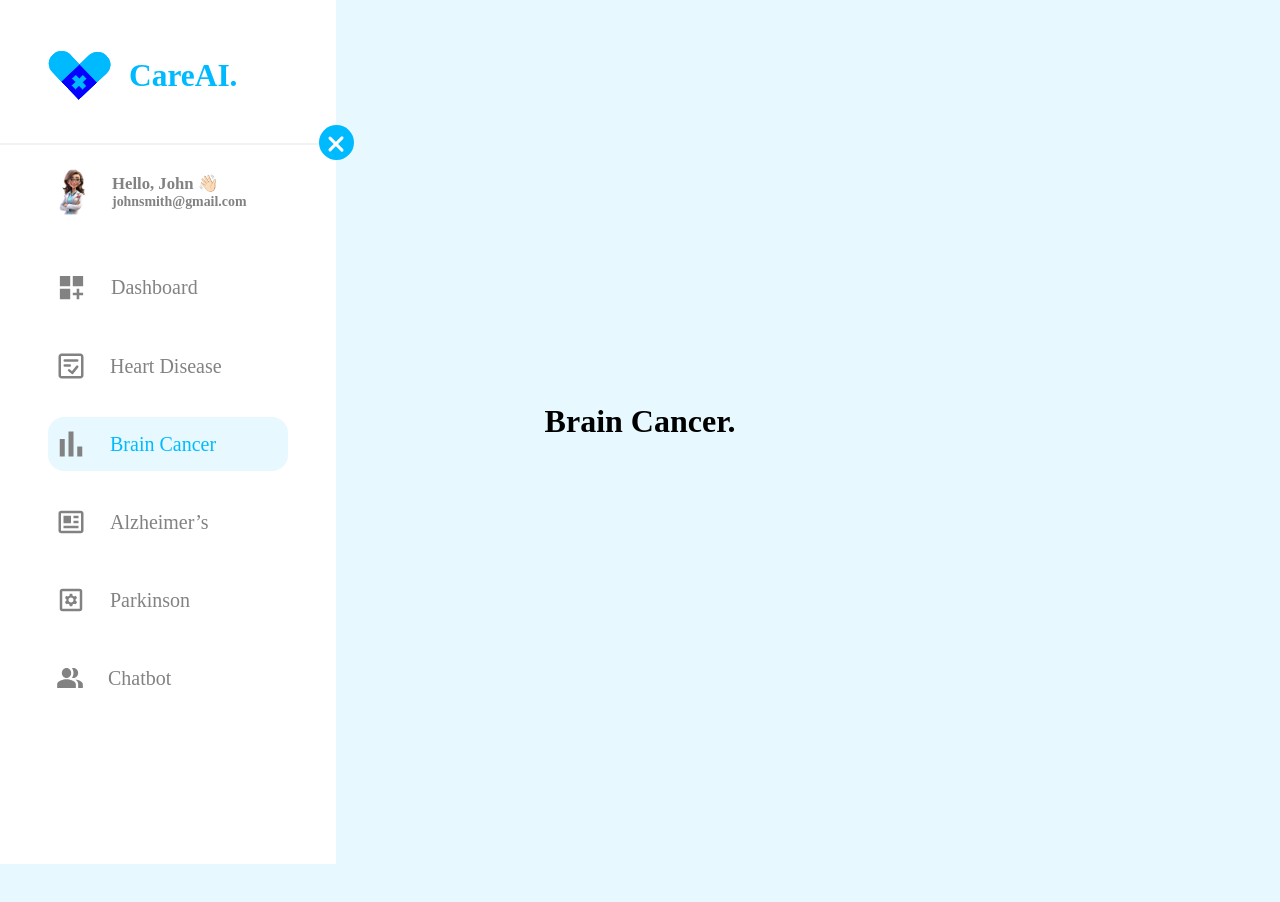
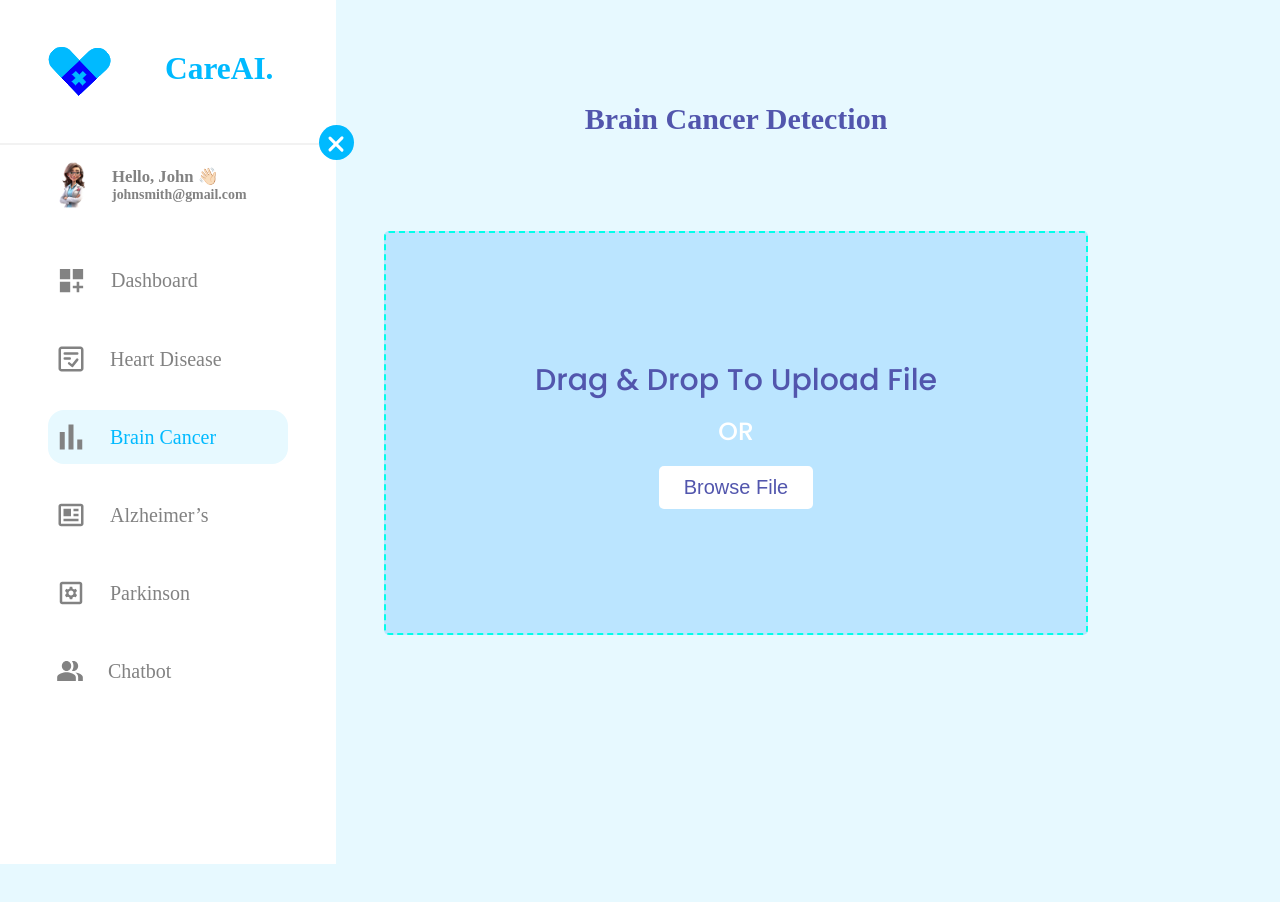
Before and after one commit to Chebil-Ilef/CareAI, a React (Create React App) app: page /BrainCancer in a window 1280 px wide. Before the commit the page ends 864 px from the top, so only its background shows below. Built offline with nearby package versions, Linux system fonts and the light colour scheme; a web font is replaced by a local one.

Commit message:
feat: input file frontend

```diff
--- a/package.json
+++ b/package.json
@@ -2,6 +2,7 @@
   "name": "tutorial-sidebar",
   "version": "0.1.0",
   "private": true,
+  "proxy":"http://localhost:5000",
   "dependencies": {
     "@testing-library/jest-dom": "^5.16.5",
     "@testing-library/react": "^13.4.0",
--- a/src/pages/ALzheimers.jsx
+++ b/src/pages/ALzheimers.jsx
@@ -1,11 +1,96 @@
-import React from "react";
+import React, { useState, useEffect } from 'react';
+import './FileInput.css'; // Import your CSS file
 
 const Alzheimers = () => {
-    return (
-        <div>
-            <h1>Alzheimer’s.</h1>
+  const [isDragging, setIsDragging] = useState(false);
+  const [file, setFile] = useState(null);
+  const [result, setResult] = useState(null);
+  const [error, setError] = useState(null); // Add error state
+
+  useEffect(() => {
+    if (file) {
+      // Check if the file is an image
+      if (!file.type.startsWith('image')) {
+        setError('Please upload an image file.'); // Set error message
+        return; // Don't proceed with fetch request
+      }
+
+      const formData = new FormData();
+      formData.append('imagefile', file);
+
+      fetch('http://localhost:5000/alzheimers', {
+        method: 'POST',
+        body: formData
+      })
+      .then(response => response.json())
+      .then(data => {
+        setResult(data.result);
+        setError(null); // Clear error message
+      })
+      .catch(error => console.error('Error:', error));
+    }
+  }, [file]);
+
+  const handleDragOver = (e) => {
+    e.preventDefault();
+    setIsDragging(true);
+  };
+
+  const handleDragLeave = () => {
+    setIsDragging(false);
+  };
+
+  const handleDrop = (e) => {
+    e.preventDefault();
+    setIsDragging(false);
+    const droppedFile = e.dataTransfer.files[0];
+    setFile(droppedFile);
+  };
+
+  const handleFileChange = (e) => {
+    const selectedFile = e.target.files[0];
+    setFile(selectedFile);
+  };
+  return (
+    <>
+    <h2> Alzheimer's Detection</h2>
+
+    <div className="container">
+
+      <div
+        className={`drag-area ${isDragging ? 'active' : ''}`}
+        onDragOver={handleDragOver}
+        onDragLeave={handleDragLeave}
+        onDrop={handleDrop}
+      >
+
+        <div className="icon">
+          <i className="fas fa-cloud-upload-alt"></i>
         </div>
-    );
+        <header>Drag & Drop to Upload File</header>
+        <span>OR</span>
+        <button onClick={() => document.querySelector('input[type="file"]').click()}>Browse File</button>
+        <input type="file" hidden onChange={handleFileChange} />
+      </div>
+
+
+    </div>
+    <div className="result-container">
+    {error ? (
+      <p style={{ color: 'red' }}>{error}</p>
+    ) : (
+      result && (
+        <>
+          <h3>Result:</h3>
+          <p>{result}</p>
+        </>
+      )
+    )}
+
+      </div>
+    </>
+  );
+
 };
 
 export default Alzheimers;
--- a/src/pages/BrainCancer.jsx
+++ b/src/pages/BrainCancer.jsx
@@ -1,11 +1,96 @@
-import React from "react";
+import React, { useState, useEffect } from 'react';
+import './FileInput.css'; // Import your CSS file
 
 const BrainCancer = () => {
-    return (
-        <div>
-            <h1>Brain Cancer.</h1>
+  const [isDragging, setIsDragging] = useState(false);
+  const [file, setFile] = useState(null);
+  const [result, setResult] = useState(null);
+  const [error, setError] = useState(null); // Add error state
+
+  useEffect(() => {
+    if (file) {
+      // Check if the file is an image
+      if (!file.type.startsWith('image')) {
+        setError('Please upload an image file.'); // Set error message
+        return; // Don't proceed with fetch request
+      }
+
+      const formData = new FormData();
+      formData.append('imagefile', file);
+
+      fetch('http://localhost:5000/brain', {
+        method: 'POST',
+        body: formData
+      })
+      .then(response => response.json())
+      .then(data => {
+        setResult(data.result);
+        setError(null); // Clear error message
+      })
+      .catch(error => console.error('Error:', error));
+    }
+  }, [file]);
+
+  const handleDragOver = (e) => {
+    e.preventDefault();
+    setIsDragging(true);
+  };
+
+  const handleDragLeave = () => {
+    setIsDragging(false);
+  };
+
+  const handleDrop = (e) => {
+    e.preventDefault();
+    setIsDragging(false);
+    const droppedFile = e.dataTransfer.files[0];
+    setFile(droppedFile);
+  };
+
+  const handleFileChange = (e) => {
+    const selectedFile = e.target.files[0];
+    setFile(selectedFile);
+  };
+  return (
+    <>
+    <h2>Brain Cancer Detection</h2>
+
+    <div className="container">
+
+      <div
+        className={`drag-area ${isDragging ? 'active' : ''}`}
+        onDragOver={handleDragOver}
+        onDragLeave={handleDragLeave}
+        onDrop={handleDrop}
+      >
+
+        <div className="icon">
+          <i className="fas fa-cloud-upload-alt"></i>
         </div>
-    );
+        <header>Drag & Drop to Upload File</header>
+        <span>OR</span>
+        <button onClick={() => document.querySelector('input[type="file"]').click()}>Browse File</button>
+        <input type="file" hidden onChange={handleFileChange} />
+      </div>
+
+
+    </div>
+    <div className="result-container">
+    {error ? (
+      <p style={{ color: 'red' }}>{error}</p>
+    ) : (
+      result && (
+        <>
+          <h3>Result:</h3>
+          <p>{result}</p>
+        </>
+      )
+    )}
+
+      </div>
+    </>
+  );
+
 };
 
 export default BrainCancer;
--- /dev/null
+++ b/src/pages/BrainDisease.css
@@ -0,0 +1,131 @@
+@import url('https://fonts.googleapis.com/css2?family=Poppins:wght@200;300;400;500;600;700&display=swap');
+@import url('https://fonts.googleapis.com/css2?family=Poppins:wght@200;300;400;500;600;700&display=swap');
+
+@import url('https://fonts.googleapis.com/css2?family=Poppins:wght@200;300;400;500;600;700&display=swap');
+@import url('https://fonts.googleapis.com/css2?family=Poppins:wght@200;300;400;500;600;700&display=swap');
+
+
+h2{
+  font-size: 30px;
+  color: #5256ad;
+  text-align: center;
+  margin-top: 8%;
+  margin-left: 15%;
+
+}
+
+
+.container{
+  margin: 0;
+  margin-left: 15%;
+  margin-top: -10%;
+  padding: 0;
+  box-sizing: border-box;
+  font-family: "Poppins", sans-serif;
+  display: flex;
+  align-items: center;
+  justify-content: center;
+  min-height: 100vh;
+}
+.drag-area{
+  border: 2px dashed #8eeaff;
+  height: 400px !important;
+  width: 600px;
+  border-radius: 5px;
+  display: flex;
+  align-items: center;
+  justify-content: center;
+  flex-direction: column;
+  background: #bbe5ff;
+
+}
+.drag-area.active{
+  border: 2px solid #fff;
+}
+.drag-area .icon{
+  font-size: 100px;
+  color: #fff;
+}
+.drag-area header{
+  font-size: 30px;
+  font-weight: 500;
+  color:#5256ad !important;
+}
+.drag-area span{
+  font-size: 25px;
+  font-weight: 500;
+  color: #fff;
+  margin: 10px 0 15px 0;
+}
+.drag-area button{
+  padding: 10px 25px;
+  font-size: 20px;
+  font-weight: 500;
+  border: none;
+  outline: none;
+  background: #ffffff;
+  color: #5256ad;
+  border-radius: 5px;
+  cursor: pointer;
+}
+.drag-area img{
+  height: 100%;
+  width: 100%;
+  object-fit: cover;
+  border-radius: 5px;
+}
+.drag-area{
+  border: 2px dashed #01ffea;
+  height: 500px;
+  width: 700px;
+  border-radius: 5px;
+  display: flex;
+  align-items: center;
+  justify-content: center;
+  flex-direction: column;
+}
+.drag-area.active{
+  border: 2px solid #fff;
+}
+.drag-area .icon{
+  font-size: 100px;
+  color: #fff;
+}
+.drag-area header{
+  font-size: 30px;
+  font-weight: 500;
+  color: #fff;
+}
+.drag-area span{
+  font-size: 25px;
+  font-weight: 500;
+  color: #fff;
+  margin: 10px 0 15px 0;
+}
+.drag-area button{
+  padding: 10px 25px;
+  font-size: 20px;
+  font-weight: 500;
+  border: none;
+  outline: none;
+  background: #fff;
+  color: #5256ad;
+  border-radius: 5px;
+  cursor: pointer;
+}
+
+
+.drag-area img{
+  height: 100%;
+  width: 100%;
+  object-fit: cover;
+  border-radius: 5px;
+}
+
+.result-container {
+  margin-left: 15%;
+    display: flex !important;
+    flex-direction: column !important;
+    align-items: center !important;
+    margin-top: -13% !important;
+  }
--- /dev/null
+++ b/src/pages/FileInput.css
@@ -0,0 +1,131 @@
+@import url('https://fonts.googleapis.com/css2?family=Poppins:wght@200;300;400;500;600;700&display=swap');
+@import url('https://fonts.googleapis.com/css2?family=Poppins:wght@200;300;400;500;600;700&display=swap');
+
+@import url('https://fonts.googleapis.com/css2?family=Poppins:wght@200;300;400;500;600;700&display=swap');
+@import url('https://fonts.googleapis.com/css2?family=Poppins:wght@200;300;400;500;600;700&display=swap');
+
+
+h2{
+  font-size: 30px;
+  color: #5256ad;
+  text-align: center;
+  margin-top: 8%;
+  margin-left: 15%;
+
+}
+
+
+.container{
+  margin: 0;
+  margin-left: 15%;
+  margin-top: -10%;
+  padding: 0;
+  box-sizing: border-box;
+  font-family: "Poppins", sans-serif;
+  display: flex;
+  align-items: center;
+  justify-content: center;
+  min-height: 100vh;
+}
+.drag-area{
+  border: 2px dashed #8eeaff;
+  height: 400px !important;
+  width: 600px;
+  border-radius: 5px;
+  display: flex;
+  align-items: center;
+  justify-content: center;
+  flex-direction: column;
+  background: #bbe5ff;
+
+}
+.drag-area.active{
+  border: 2px solid #fff;
+}
+.drag-area .icon{
+  font-size: 100px;
+  color: #fff;
+}
+.drag-area header{
+  font-size: 30px;
+  font-weight: 500;
+  color:#5256ad !important;
+}
+.drag-area span{
+  font-size: 25px;
+  font-weight: 500;
+  color: #fff;
+  margin: 10px 0 15px 0;
+}
+.drag-area button{
+  padding: 10px 25px;
+  font-size: 20px;
+  font-weight: 500;
+  border: none;
+  outline: none;
+  background: #ffffff;
+  color: #5256ad;
+  border-radius: 5px;
+  cursor: pointer;
+}
+.drag-area img{
+  height: 100%;
+  width: 100%;
+  object-fit: cover;
+  border-radius: 5px;
+}
+.drag-area{
+  border: 2px dashed #01ffea;
+  height: 500px;
+  width: 700px;
+  border-radius: 5px;
+  display: flex;
+  align-items: center;
+  justify-content: center;
+  flex-direction: column;
+}
+.drag-area.active{
+  border: 2px solid #fff;
+}
+.drag-area .icon{
+  font-size: 100px;
+  color: #fff;
+}
+.drag-area header{
+  font-size: 30px;
+  font-weight: 500;
+  color: #fff;
+}
+.drag-area span{
+  font-size: 25px;
+  font-weight: 500;
+  color: #fff;
+  margin: 10px 0 15px 0;
+}
+.drag-area button{
+  padding: 10px 25px;
+  font-size: 20px;
+  font-weight: 500;
+  border: none;
+  outline: none;
+  background: #fff;
+  color: #5256ad;
+  border-radius: 5px;
+  cursor: pointer;
+}
+
+
+.drag-area img{
+  height: 100%;
+  width: 100%;
+  object-fit: cover;
+  border-radius: 5px;
+}
+
+.result-container {
+  margin-left: 15%;
+    display: flex !important;
+    flex-direction: column !important;
+    align-items: center !important;
+    margin-top: -13% !important;
+  }
--- a/src/pages/HeartDisease.css
+++ b/src/pages/HeartDisease.css
@@ -1,8 +1,12 @@
+
+
 .heart-disease {
     display: flex;
     flex-direction: column;
     align-items: center;
-    margin-top: 5%;
+    margin-top: -2%;
+    margin-left: 10%;
+
   }
 
   .form-container {
```
Also changed, not shown: 1 other file (tests, documents, lock files or other folders).
